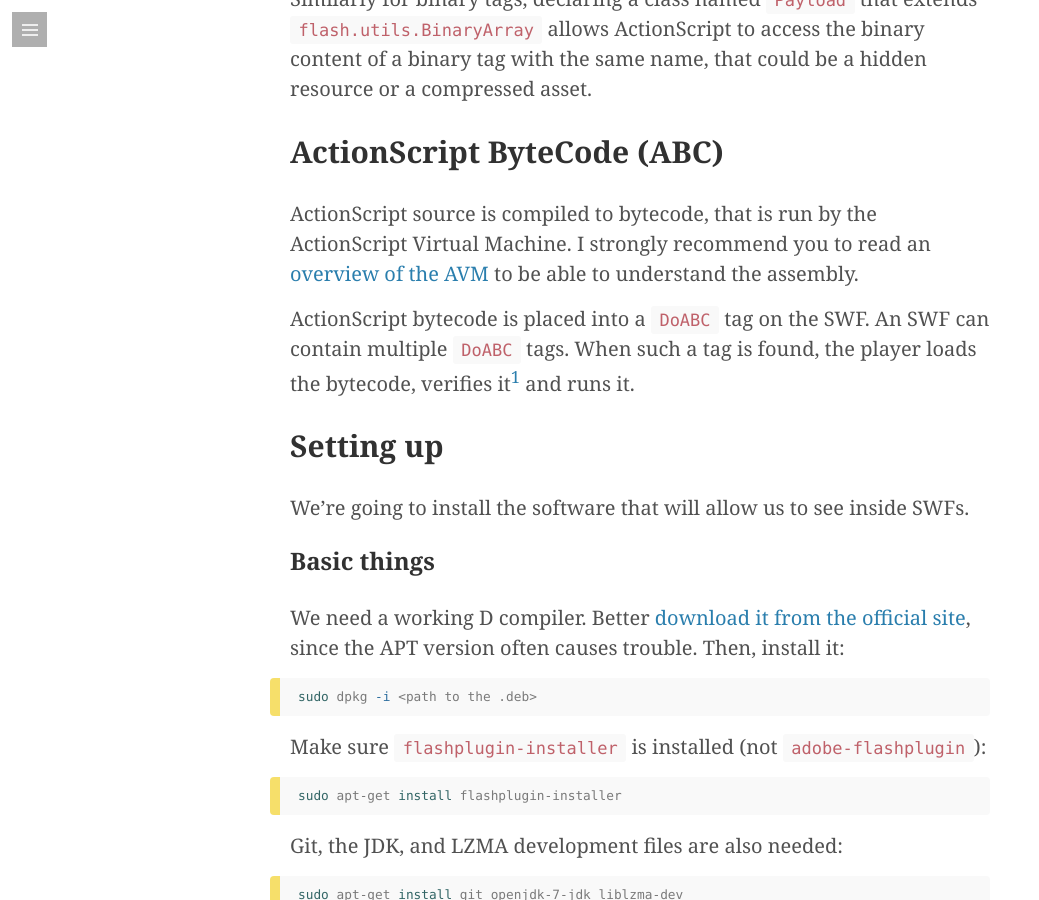
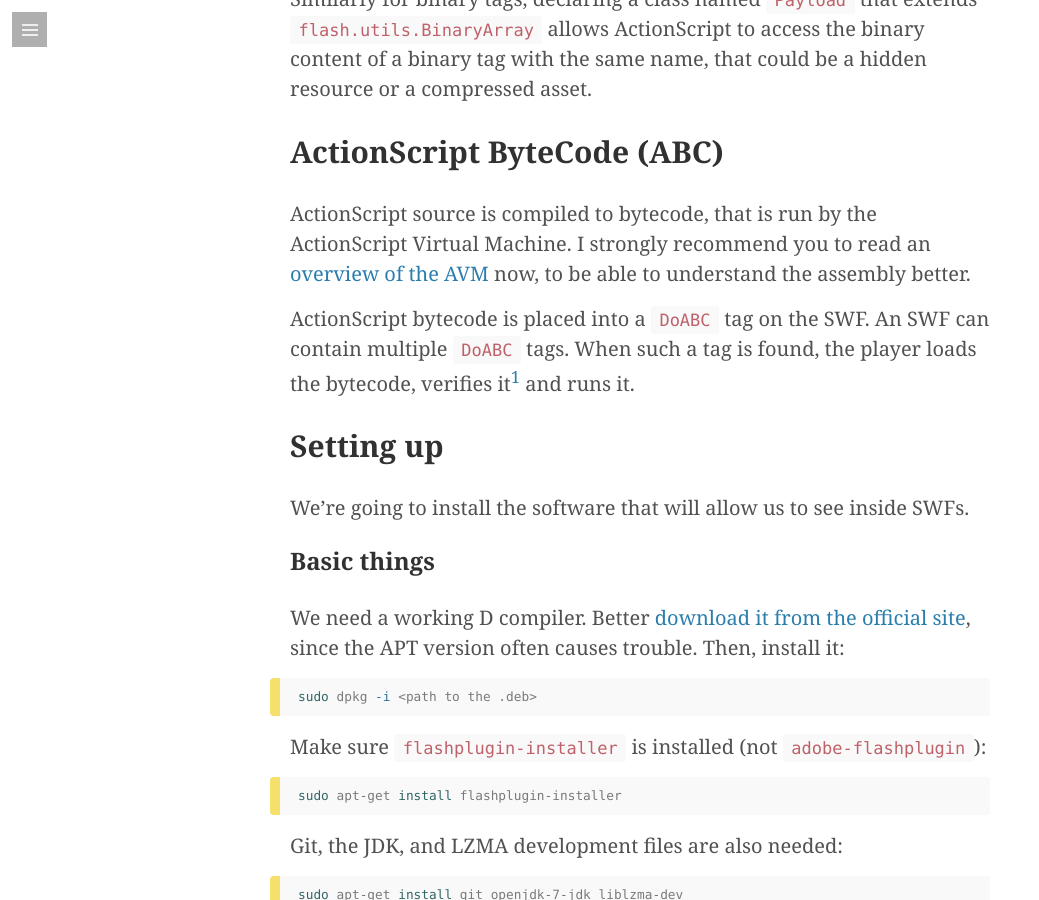
Before and after one commit to jmendeth/jmendeth.com, a Jekyll site: the page built from _posts/2014-05-17-reverse-engineering-flash.md, in a window 1280 px wide and 900 px high, scrolled down 1976 px. Shown: the whole window, without its empty margins (0-1039 px from the left). Built offline with Jekyll 4.4.1, drawn with Linux system fonts in a browser that asks for light colours; nearby versions of some CDN libraries; some web fonts are replaced; comment, search, counter and statistics services are not loaded.

```diff
--- a/_posts/2014-05-17-reverse-engineering-flash.md
+++ b/_posts/2014-05-17-reverse-engineering-flash.md
@@ -49,8 +49,9 @@ asset.
 ## ActionScript ByteCode (ABC)
 
 ActionScript source is compiled to bytecode, that is run by the ActionScript
-Virtual Machine. I strongly recommend you to read an [overview of the AVM](http://www.adobe.com/devnet-archive/actionscript/articles/avm2overview.pdf)
-to be able to understand the assembly.
+Virtual Machine. I strongly recommend you to read an
+<a href="{{ site.assets_url }}/media/2014-05-17-reverse-engineering-flash/avm2overview.pdf" target="_blank">overview of the AVM</a>
+now, to be able to understand the assembly better.
 
 ActionScript bytecode is placed into a `DoABC` tag on the SWF. An SWF can
 contain multiple `DoABC` tags. When such a tag is found, the player loads the
```
Also changed, not shown: 1 other file.
